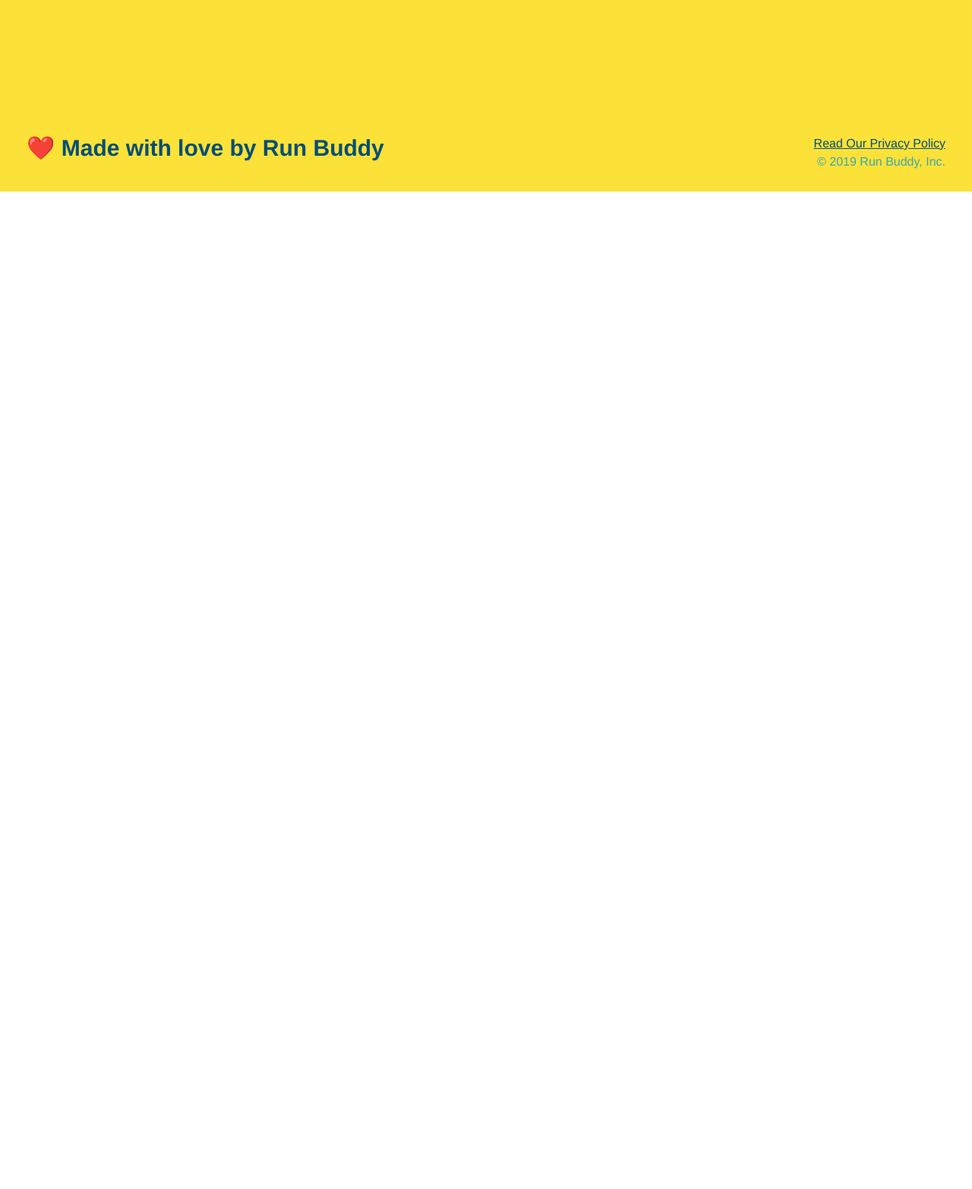
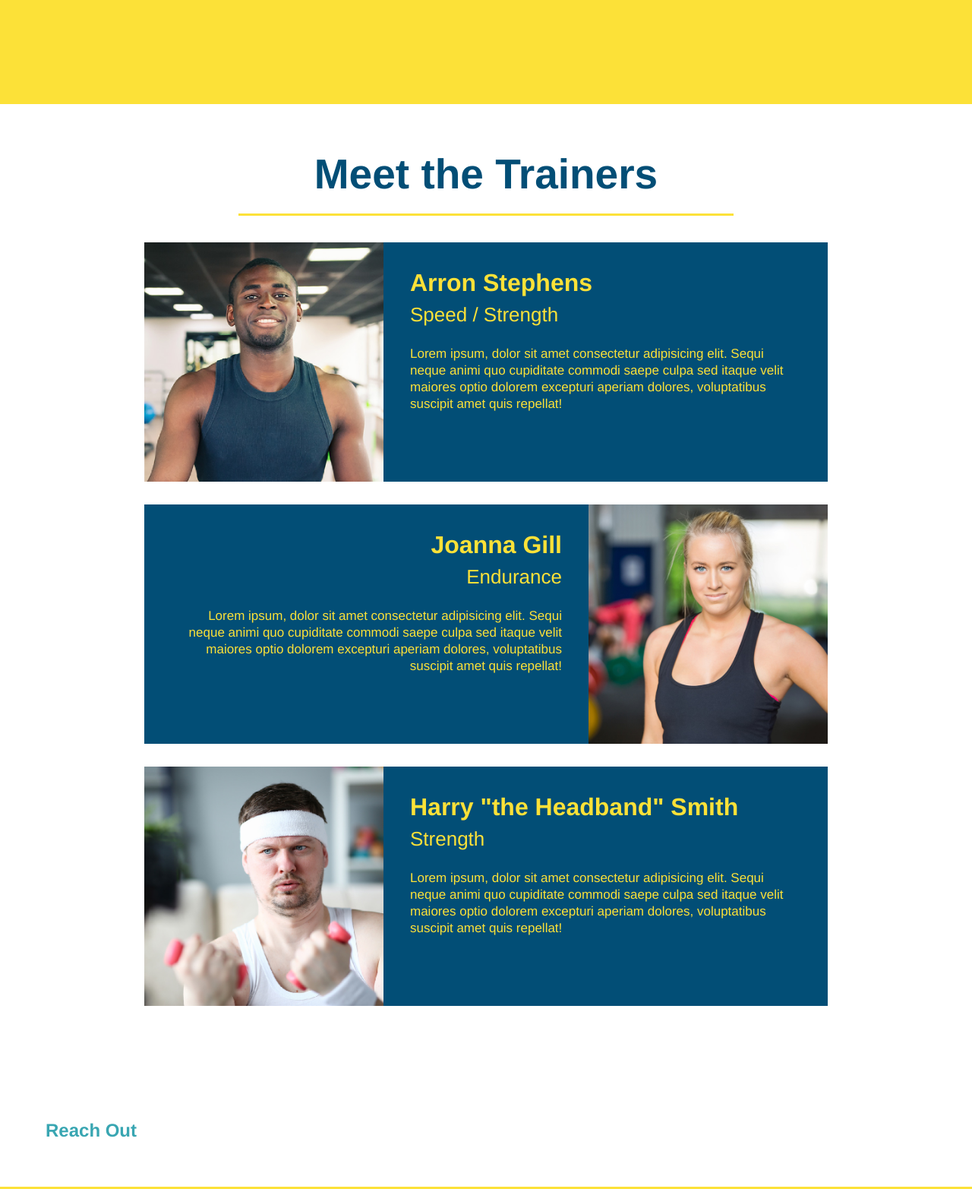
Before and after one commit to mcuento/run-buddy, a plain HTML site: page index.html in a window 1280 px wide. Shown: the part 2577-4142 px from the top of the page at 76% size. Before the commit the page ends 2829 px from the top, so only its background shows below. Drawn offline with Linux system fonts and the light colour scheme.

Commit message:
meet the trainers section

```diff
--- a/assets/css/style.css
+++ b/assets/css/style.css
@@ -191,3 +191,44 @@ section {
   .steps span {
     font-size: 38px;
   }
+  .trainers {
+    text-align: center;
+  }
+  .trainer {
+    width: 900px;
+    margin: 0 auto 30px auto;
+    background: #024e76;
+    color: #fce138;
+    overflow: auto
+  }
+  .trainer img {
+    width: 35%;
+    float: left;
+  }
+  .trainer-bio {
+    padding: 35px;
+    float: left;
+    width: 65%;
+  }
+  .text-left {
+    text-align: left;
+  }
+
+  .text-right {
+    text-align: right;
+  }
+  .trainer-bio h3 {
+    font-size: 32px;
+    margin-bottom: 8px;
+  }
+
+  .trainer-bio h4 {
+    font-weight: lighter;
+    font-size: 26px;
+    margin-bottom: 25px;
+  }
+
+  .trainer-bio p {
+    font-size: 17px;
+    line-height: 1.3;
+  }
--- a/index.html
+++ b/index.html
@@ -34,7 +34,7 @@
         </nav>
         </header>
 
-      <!-- hero section -->
+<!-- hero section -->
     <section class="hero">
     <div class="hero-form">
       <h3>Get Started Today!</h3>
@@ -65,7 +65,7 @@
       </form>
     </div>
     </section>
-  <!-- end hero -->
+<!-- end hero -->
 
         <!-- "what we do" section -->
 <section id="what-we-do" class="intro">
@@ -104,9 +104,59 @@
   </div>
   </section>
 
+  <!-- "meet the trainers" section -->
+ <section id="your-trainers" class="trainers">
+    <h2 class="section-title primary-border">
+        Meet the Trainers
+      </h2>
+      <article class="trainer">
+        <img src="./assets/images/trainer-1.jpg" alt="Arron Stephens in his workout clothes, ready to pump iron" />
+        <div class="trainer-bio text-left">
+          <h3>Arron Stephens</h3>
+          <h4>Speed / Strength</h4>
+          <p>
+            Lorem ipsum, dolor sit amet consectetur adipisicing elit. Sequi neque animi quo cupiditate commodi saepe culpa sed
+            itaque velit maiores optio dolorem excepturi aperiam dolores, voluptatibus suscipit amet quis repellat!
+          </p>
+        </div>
+      </article>
+      <!-- second trainer bio -->
+<article class="trainer">
+    <div class="trainer-bio text-right">
+      <h3>Joanna Gill</h3>
+      <h4>Endurance</h4>
+      <p>
+        Lorem ipsum, dolor sit amet consectetur adipisicing elit. Sequi neque animi quo cupiditate commodi saepe culpa sed
+        itaque velit maiores optio dolorem excepturi aperiam dolores, voluptatibus suscipit amet quis repellat!
+      </p>
+    </div>
+    <img src="./assets/images/trainer-2.jpg" alt="Joanna Gill cooling off after a workout" />
+  </article>
+
+  <!-- third trainer bio -->
+  <article class="trainer">
+    <img src="./assets/images/trainer-3.jpg" alt="Harry Smith wearing a headband and lifting comically small pink weights" />
+    <div class="trainer-bio text-left">
+      <h3>Harry "the Headband" Smith</h3>
+      <h4>Strength</h4>
+      <p>
+        Lorem ipsum, dolor sit amet consectetur adipisicing elit. Sequi neque animi quo cupiditate commodi saepe culpa sed
+        itaque velit maiores optio dolorem excepturi aperiam dolores, voluptatibus suscipit amet quis repellat!
+      </p>
+    </div>
+  </article>
+  </section>
+
+  <!-- "reach out" section -->
+  <section>
+    <h2>Reach Out</h2>
+  </section>
+
+
+
         <!-- footer -->
         <footer>
-            <h2>❤️ Made with love by Run Buddy</h2>
+            <h2>❤️ Made with love by Run Buddy (Michael Cuento)</h2>
             <div><a href="#">Read Our Privacy Policy</a><br />
                 &copy; 2019 Run Buddy, Inc.</div>
         </footer>
```
Also changed, not shown: assets/images/trainer-1.jpg (added), assets/images/trainer-2.jpg (added), assets/images/trainer-3.jpg (added).
